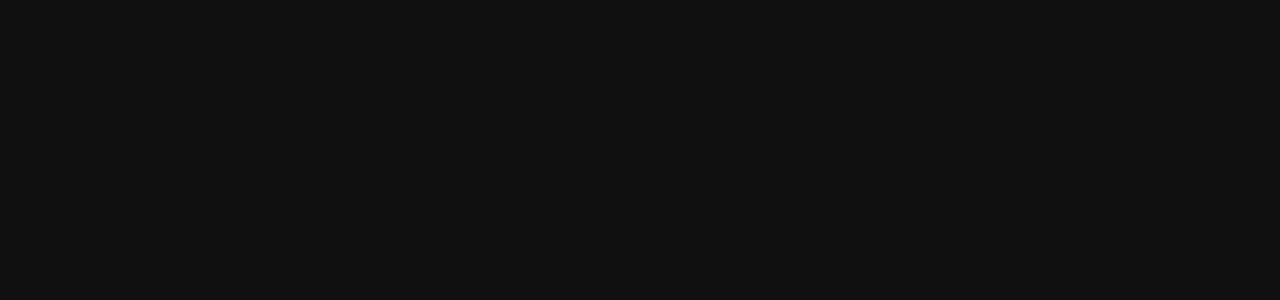
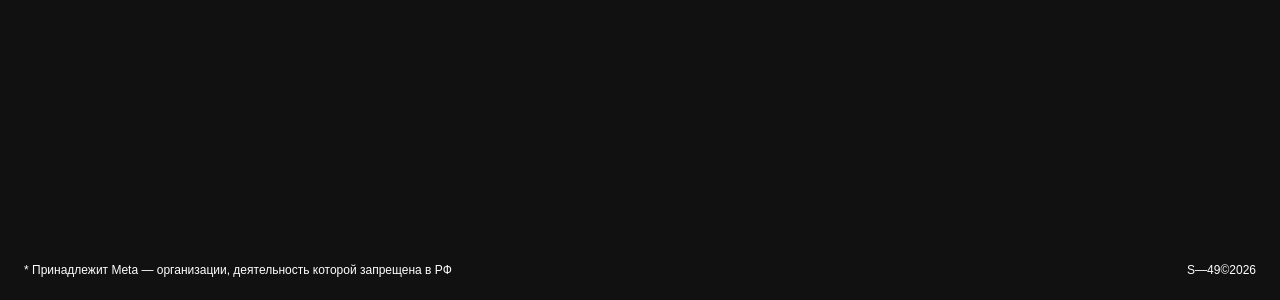
Before and after one commit to maxeliseyev/studio49, a Next.js app: page / in a window 1280 px wide. Shown: the part 2132-2432 px from the top of the page. Before the commit the page ends 2240 px from the top, so only its background shows below. Built offline with nearby package versions, Linux system fonts and the light colour scheme.

Commit message:
fix: restore closing legal notice

```diff
--- a/app/globals.css
+++ b/app/globals.css
@@ -43,9 +43,13 @@
 .brand-canvas { position: absolute; inset: 0; z-index: 0; pointer-events: none; }
 .social-links, .contact-link { position: relative; z-index: 1; }
 .sr-only { position: absolute; width: 1px; height: 1px; padding: 0; margin: -1px; overflow: hidden; clip: rect(0, 0, 0, 0); white-space: nowrap; border: 0; }
+.closing-footer { min-height: 24svh; padding: var(--page-padding); display: flex; align-items: end; justify-content: space-between; gap: 24px; font-size: 12px; line-height: 1; }
+.legal-notice, .copyright { margin: 0; }
+.copyright { font-weight: 500; white-space: nowrap; }
 
 @media (max-width: 640px) {
   :root { --page-padding: 20px; --logo-y: 56vh; --line-thickness: 8px; --logo-gap: 6px; --s-width: 34px; --forty-nine-width: 67px; }
   .social-links { gap: 12px; flex-wrap: wrap; max-width: calc(100% - 100px); }
   .contact-link { right: var(--page-padding); }
+  .closing-footer { min-height: 30svh; align-items: start; flex-direction: column; justify-content: end; gap: 12px; line-height: 1.25; }
 }
--- a/app/page.tsx
+++ b/app/page.tsx
@@ -4,6 +4,12 @@
   return (
     <main>
       <IntroExperience />
+      <footer className="closing-footer">
+        <p className="legal-notice">* Принадлежит Meta — организации, деятельность которой запрещена в РФ</p>
+        <p className="copyright" aria-label="S—49, copyright 2026">
+          S—49©2026
+        </p>
+      </footer>
     </main>
   );
 }
```
